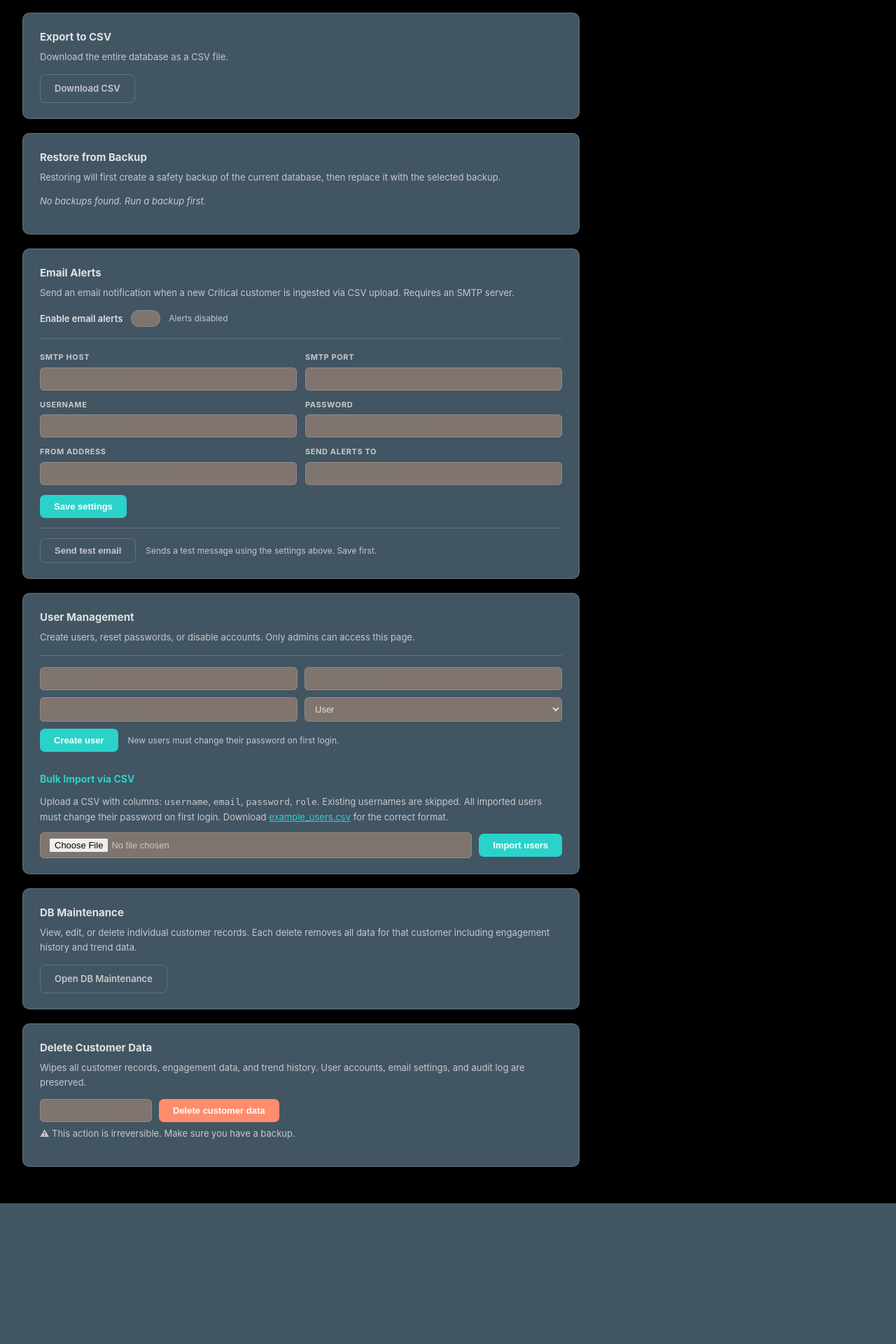
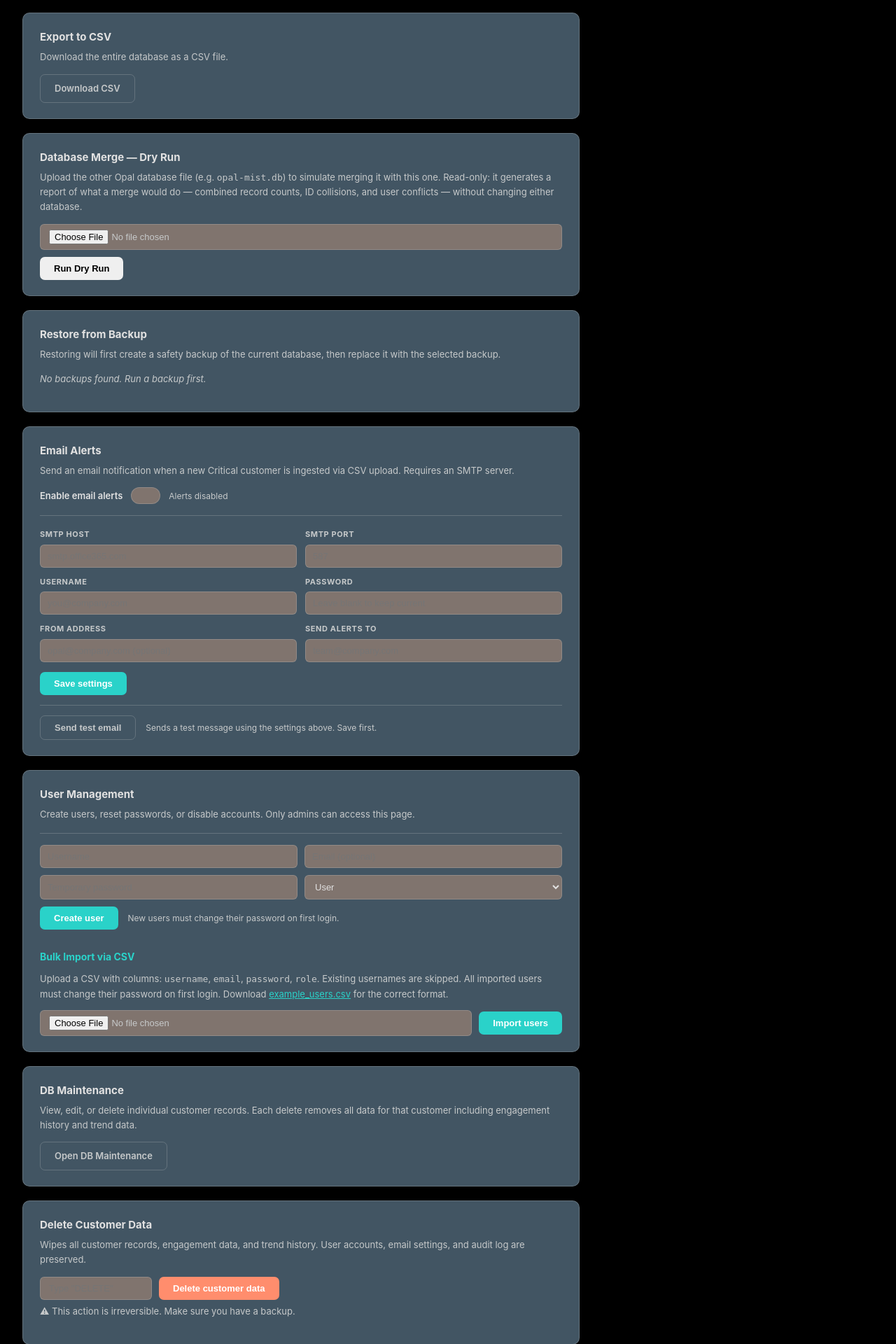
Before and after one commit to xod442/opal, a FastAPI app: template templates/admin.html in a window 1280 px wide. Shown: the part 1132-3052 px from the top of the page at 70% size. Before the commit the page ends 2851 px from the top, so only its background shows below. Run offline with FastAPI, Linux system fonts and the light colour scheme; the template is opened without the code that fills it, so the values that code supplies are empty.

Commit message:
Admin: read-only DB merge dry-run with event report
New Admin section "Database Merge — Dry Run": upload the other Opal
database file and get a report of exactly what a merge would do, without
changing either DB. Opens both databases with mode=ro (cannot write),
analyzes via analyze_merge(): combined record count, segment split,
customer ID collisions, username conflicts, and side-table row counts,
rendered as a verdict + event list in merge_report.html. The upload is
read into a temp file, analyzed, and deleted.

Co-Authored-By: Claude Opus 4.8 (1M context) <noreply@anthropic.com>

```diff
--- a/app.py
+++ b/app.py
@@ -9,6 +9,7 @@ import secrets
 import shutil
 import smtplib
 import sqlite3
+import tempfile
 from email.mime.multipart import MIMEMultipart
 from email.mime.text import MIMEText
 from datetime import datetime
@@ -374,6 +375,97 @@ def send_manual_email(to_addr: str, subject: str, body: str):
     if not to_addr:
         raise ValueError("No recipient selected.")
     _smtp_send(cfg, subject, body, to_addr=to_addr)
+
+
+# ── Merge dry-run helpers ──────────────────────────────────────────────────────
+
+def _ro_conn(path):
+    # Strictly read-only — this analysis must never alter either database.
+    return sqlite3.connect(f"file:{path}?mode=ro", uri=True)
+
+
+def _has_table(conn, name):
+    return conn.execute(
+        "SELECT 1 FROM sqlite_master WHERE type='table' AND name=?", (name,)
+    ).fetchone() is not None
+
+
+def analyze_merge(other_path):
+    """Read-only dry run of merging this app's database with another Opal
+    database. Writes nothing to either DB. Returns a report dict describing
+    exactly what a real merge would do, plus any collisions to resolve."""
+    rpt = {"events": [], "warnings": [], "ok": True}
+    this = _ro_conn(DB_PATH)
+    other = _ro_conn(other_path)
+    try:
+        if not (_has_table(this, "customers") and _has_table(other, "customers")):
+            raise ValueError("uploaded file has no 'customers' table")
+
+        this_ids = {r[0] for r in this.execute("SELECT id FROM customers")}
+        other_ids = {r[0] for r in other.execute("SELECT id FROM customers")}
+        rpt["this_count"] = len(this_ids)
+        rpt["other_count"] = len(other_ids)
+        overlap = sorted(this_ids & other_ids)
+        rpt["id_overlap"] = overlap
+        rpt["merged_total"] = len(this_ids | other_ids)
+
+        def split(conn):
+            rows = conn.execute("""
+                SELECT CASE WHEN LOWER(TRIM(COALESCE(architecture,''))) LIKE 'mist%'
+                            THEN 'mist' ELSE 'central' END AS seg, COUNT(*)
+                FROM customers GROUP BY seg
+            """).fetchall()
+            d = {"mist": 0, "central": 0}
+            d.update({s: n for s, n in rows})
+            return d
+        rpt["this_split"] = split(this)
+        rpt["other_split"] = split(other)
+        rpt["total_mist"] = rpt["this_split"]["mist"] + rpt["other_split"]["mist"]
+        rpt["total_central"] = rpt["this_split"]["central"] + rpt["other_split"]["central"]
+
+        def users(conn):
+            if not _has_table(conn, "users"):
+                return set()
+            return {r[0] for r in conn.execute("SELECT username FROM users")}
+        tu, ou = users(this), users(other)
+        rpt["other_users"] = sorted(ou)
+        rpt["user_collisions"] = sorted(tu & ou)
+
+        rpt["side_tables"] = {}
+        for t in ("settings", "audit_log", "heat_history", "users"):
+            tc = this.execute(f"SELECT COUNT(*) FROM {t}").fetchone()[0] if _has_table(this, t) else 0
+            oc = other.execute(f"SELECT COUNT(*) FROM {t}").fetchone()[0] if _has_table(other, t) else 0
+            rpt["side_tables"][t] = (tc, oc)
+
+        # Narrative of what a real merge would do.
+        rpt["events"].append(
+            f"Combine customers: {rpt['this_count']} (this database) + "
+            f"{rpt['other_count']} (uploaded) → {rpt['merged_total']} total records.")
+        rpt["events"].append(
+            f"Derive segment tags from architecture → Mist: {rpt['total_mist']}, "
+            f"Central: {rpt['total_central']}.")
+        if overlap:
+            rpt["ok"] = False
+            rpt["warnings"].append(
+                f"{len(overlap)} customer ID collision(s) — a straight insert would lose "
+                f"rows; the merge would need an ID remap. First few: {overlap[:20]}")
+        else:
+            rpt["events"].append(
+                "Customer IDs are disjoint — clean insert, no ID remap, no data lost "
+                "(all engagement fields and notes preserved).")
+        if rpt["user_collisions"]:
+            rpt["warnings"].append(
+                f"Username(s) present in both databases: {rpt['user_collisions']} — on merge "
+                "the existing (this database's) row is kept and the uploaded one skipped.")
+            rpt["events"].append(
+                f"Users: import {len(ou)} uploaded account(s), skipping "
+                f"{len(rpt['user_collisions'])} that already exist here.")
+        else:
+            rpt["events"].append(f"Users: import {len(ou)} uploaded account(s); no collisions.")
+        return rpt
+    finally:
+        this.close()
+        other.close()
 
 
 # ── Backup helpers ────────────────────────────────────────────────────────────
@@ -1251,6 +1343,36 @@ async def admin_upload_engagement(request: Request, file: UploadFile = File(...)
     return RedirectResponse(url=f"{ROOT_PATH}/admin?msg={msg}", status_code=303)
 
 
+@app.post("/admin/merge-dryrun")
+async def admin_merge_dryrun(request: Request, file: UploadFile = File(...)):
+    session = get_session(request)
+    if not session or session.get("role") != "admin":
+        return RedirectResponse(url=f"{ROOT_PATH}/login", status_code=303)
+
+    data = await file.read()
+    # Write the upload to a temp file so SQLite can open it read-only. Nothing
+    # is ever written back to either database.
+    tmp = tempfile.NamedTemporaryFile(suffix=".db", delete=False)
+    try:
+        tmp.write(data)
+        tmp.flush()
+        tmp.close()
+        try:
+            report = analyze_merge(tmp.name)
+            report["other_name"] = file.filename
+            error = None
+        except Exception as e:
+            report = None
+            error = f"Could not analyze “{file.filename}”: {e}. Is it a valid Opal database file?"
+        log_action(session["username"], "merge_dryrun", file.filename or "",
+                   "ok" if report and report.get("ok") else "warnings/error")
+        return templates.TemplateResponse(
+            request=request, name="merge_report.html",
+            context={"session": session, "report": report, "error": error})
+    finally:
+        os.unlink(tmp.name)
+
+
 @app.get("/admin/export")
 def admin_export(request: Request):
     session = get_session(request)
--- a/templates/admin.html
+++ b/templates/admin.html
@@ -311,6 +311,19 @@
     <a class="btn btn-outline" href="{{ rp }}/admin/export">Download CSV</a>
   </div>
 
+  <div class="section">
+    <h2>Database Merge — Dry Run</h2>
+    <p>Upload the other Opal database file (e.g. <code>opal-mist.db</code>) to simulate merging it
+       with this one. Read-only: it generates a report of what a merge would do — combined record
+       counts, ID collisions, and user conflicts — without changing either database.</p>
+    <form method="post" action="{{ rp }}/admin/merge-dryrun" enctype="multipart/form-data">
+      <div class="upload-area">
+        <input type="file" name="file" accept=".db,.sqlite,.sqlite3" required>
+      </div>
+      <button class="btn" type="submit" style="margin-top:10px;">Run Dry Run</button>
+    </form>
+  </div>
+
   <!-- Restore from backup -->
   <div class="section">
     <h2>Restore from Backup</h2>
```
Also changed, not shown: templates/merge_report.html (added, +121 -0 lines).
